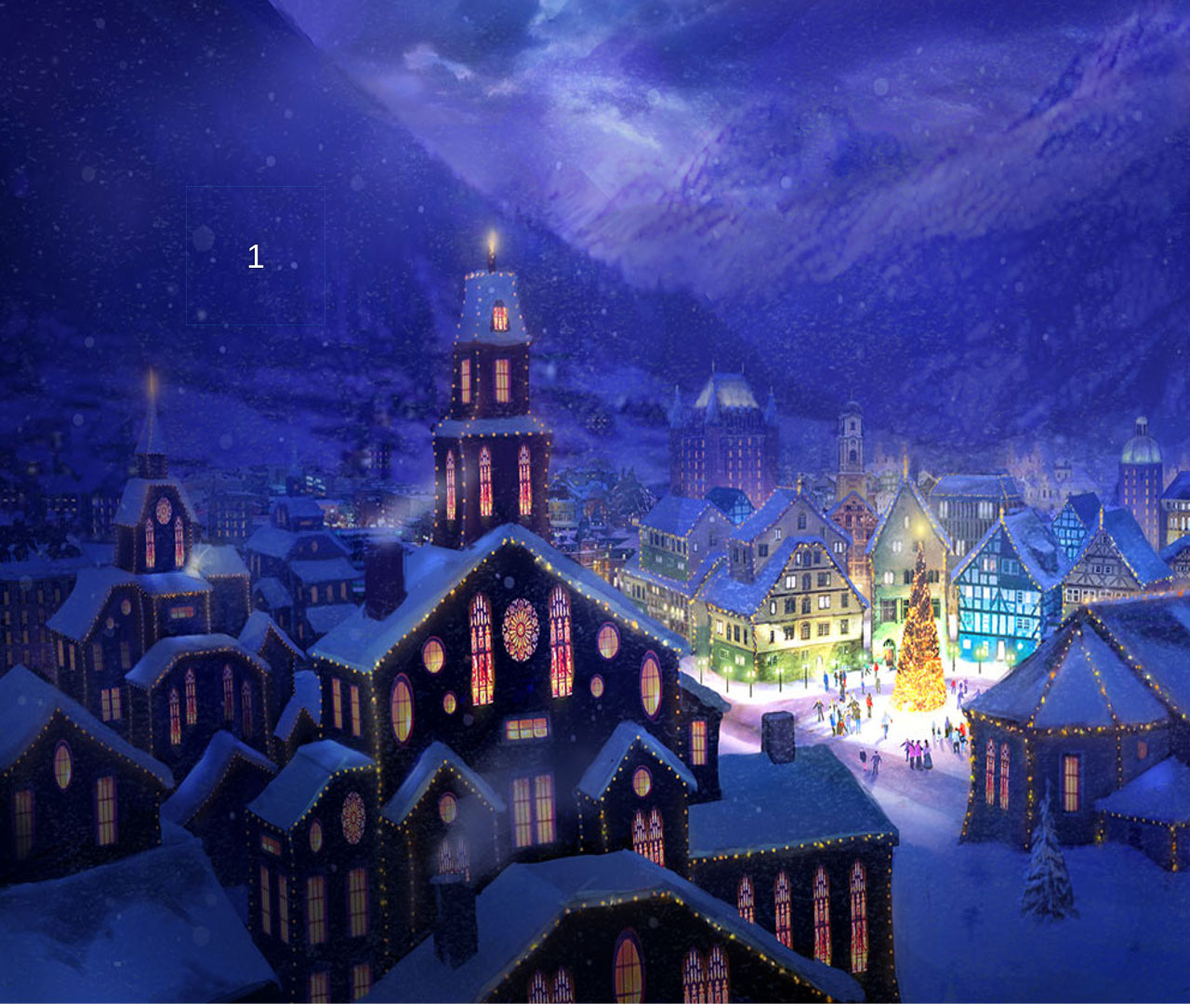
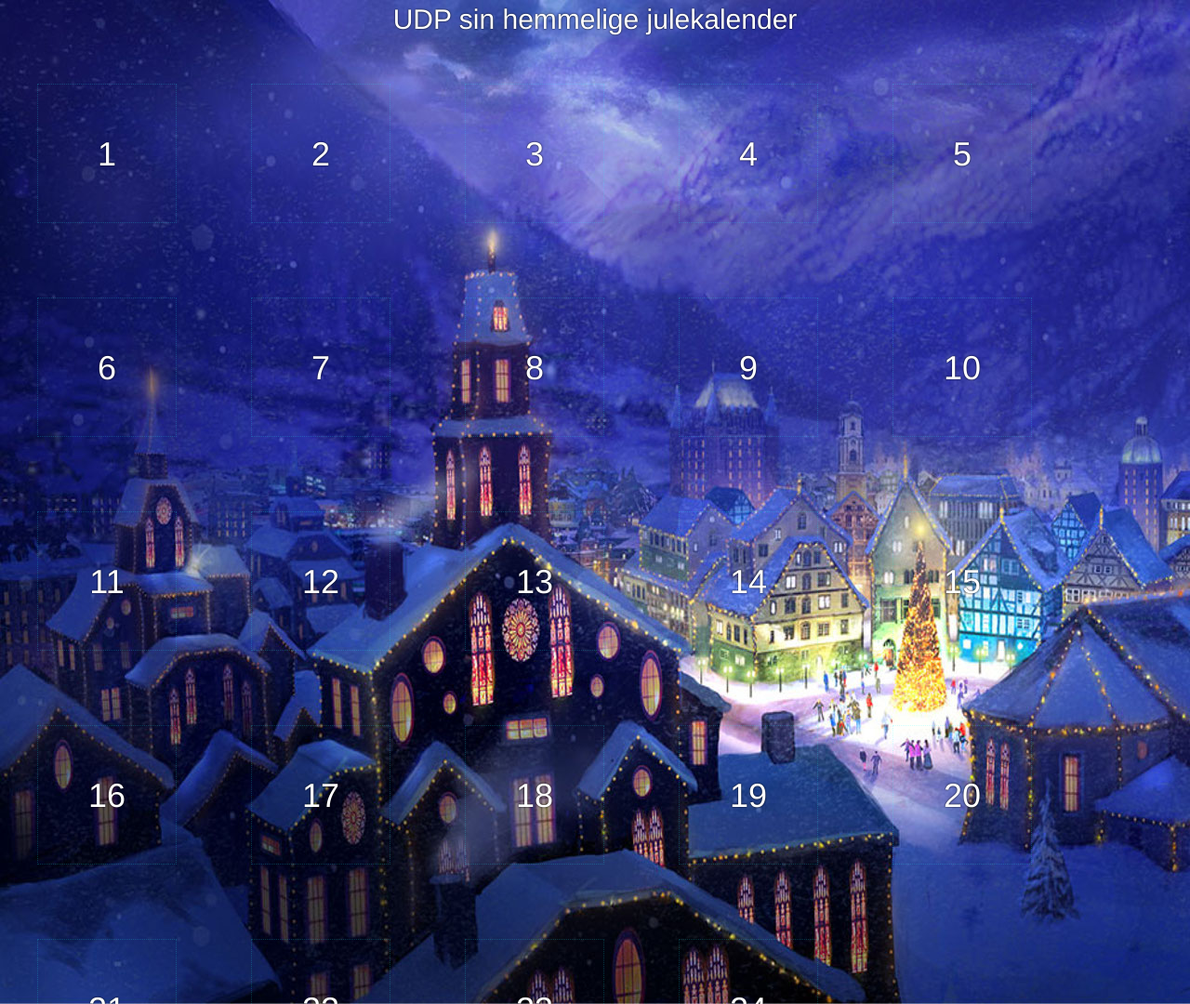
Before and after one commit to Godbluff/juleluka, a React app: page / in a window 1280 px wide. Shown: the whole page at 93% size. Built offline with nearby package versions, Linux system fonts and the light colour scheme.

Commit message:
24 luker. Resizing av vindu 'funker'.

```diff
--- a/package.json
+++ b/package.json
@@ -8,6 +8,7 @@
   "dependencies": {
     "axios": "^0.15.2",
     "bootstrap": "^3.3.7",
+    "jquery": "^3.1.1",
     "react": "^15.3.2",
     "react-dom": "^15.3.2",
     "react-redux": "^4.4.5",
--- a/src/Calendar.js
+++ b/src/Calendar.js
@@ -4,9 +4,17 @@ import './styles/calendar-styles.css';
 
 class Calender extends Component {
     render(){
+        let doors = [];
+        for(let i = 1; i<= 24; i++ ){
+            let identifier = 'lukenr-'+i;
+            doors.push(
+                <Luke number={i} key={i} id={identifier} ref={identifier} />
+            )
+        }
         return(
             <div className="calendar-container">
-                <Luke />
+                <div className="toptext">UDP sin hemmelige julekalender</div>
+                {doors}
             </div>
         )
     }
--- a/src/Luke.js
+++ b/src/Luke.js
@@ -11,10 +11,11 @@ class Luke extends Component {
         super();
         this.openLuke = this.openLuke.bind(this);
         this.state = {
-            isOpen: 0
+            isOpen: 0,
+            bgPos: 0
         }
     }
-
+t
     openLuke(){
         if(this.state.isOpen === 1){
             cardClass = 'card';
@@ -30,12 +31,26 @@ class Luke extends Component {
 
         }
     }
+     componentDidMount(){
+         let boxOffset = `-${document.getElementById(this.props.id).offsetLeft+1}px -${document.getElementById(this.props.id).offsetTop+1}px`;
+         this.setState({
+             bgPos: boxOffset
+         });
+         window.addEventListener('resize', () => {
+             let boxOffset = `-${document.getElementById(this.props.id).offsetLeft+1}px -${document.getElementById(this.props.id).offsetTop+1}px`;
+             this.setState({
+                 bgPos: boxOffset
+             });
+             console.log('Redraw!');
+         });
+     }
 
     render(){
+        let containerDiv = `window-container pos-${this.props.number}`;
         return(
-            <div className="window-container" onClick={this.openLuke}>
+            <div className={containerDiv} onClick={this.openLuke} id={this.props.id}>
                 <div className={cardClass}>
-                    <div className={frontClass}>1</div>
+                    <div className={frontClass} style={{'backgroundPosition': this.state.bgPos}}>{this.props.number}</div>
                     <div className={backClass}>'Wrap your presents well.'</div>
                 </div>
             </div>
--- a/src/styles/calendar-styles.css
+++ b/src/styles/calendar-styles.css
@@ -16,12 +16,14 @@ body {
     height: 1080px;
     -webkit-background-size:cover;
     background-size: cover;
+    overflow: hidden;
 }
 
 .window-container {
-    position: absolute;
-    top: 200px;
-    left: 200px;
+    position: relative;
+    float: left;
+    top: 00px;
+    left: 000px;
     height: 150px;
     width: 150px;
     text-align: center;
@@ -33,6 +35,7 @@ body {
     -webkit-box-shadow: inset 0px 0px 20px black;
     -moz-box-shadow: inset 0px 0px 20px black;
     box-shadow: inset 0px 0px 20px black;
+    margin: 40px;
 }
 
 .card {
@@ -78,3 +81,39 @@ body {
     -webkit-transform: rotateY(180deg);
     transform: rotateY(-150deg);
 }
+
+/*.pos-1{top: 100px; left: 150px;}
+.pos-2{top: 100px; left: 350px;}
+.pos-3{top: 100px; left: 550px;}
+.pos-4{top: 100px; left: 750px;}
+.pos-5{top: 100px; left: 950px;}
+.pos-6{top: 100px; left: 1150px;}
+.pos-7{top: 300px; left: 150px;}
+.pos-8{top: 300px; left: 300px;}
+.pos-9{top: 300px; left: 450px;}
+.pos-10{top: 300px; left: 600px;}
+.pos-11{top: 300px; left: 750px;}
+.pos-12{top: 300px; left: 900px;}
+.pos-13{top: 500px; left: 150px;}
+.pos-14{top: 500px; left: 300px;}
+.pos-15{top: 500px; left: 450px;}
+.pos-16{top: 500px; left: 600px;}
+.pos-17{top: 500px; left: 750px;}
+.pos-18{top: 500px; left: 900px;}
+.pos-19{top: 700px; left: 150px;}
+.pos-20{top: 700px; left: 300px;}
+.pos-21{top: 700px; left: 450px;}
+.pos-22{top: 700px; left: 600px;}
+.pos-23{top: 700px; left: 750px;}
+.pos-24{top: 700px; left: 900px;}
+*/
+
+.toptext{
+    height: 50px;
+    width: 100%;
+    position: relative;
+    font-size: 30px;
+    text-align: center;
+    color: white;
+    text-shadow: 0px 0px 2px black;
+}
```
